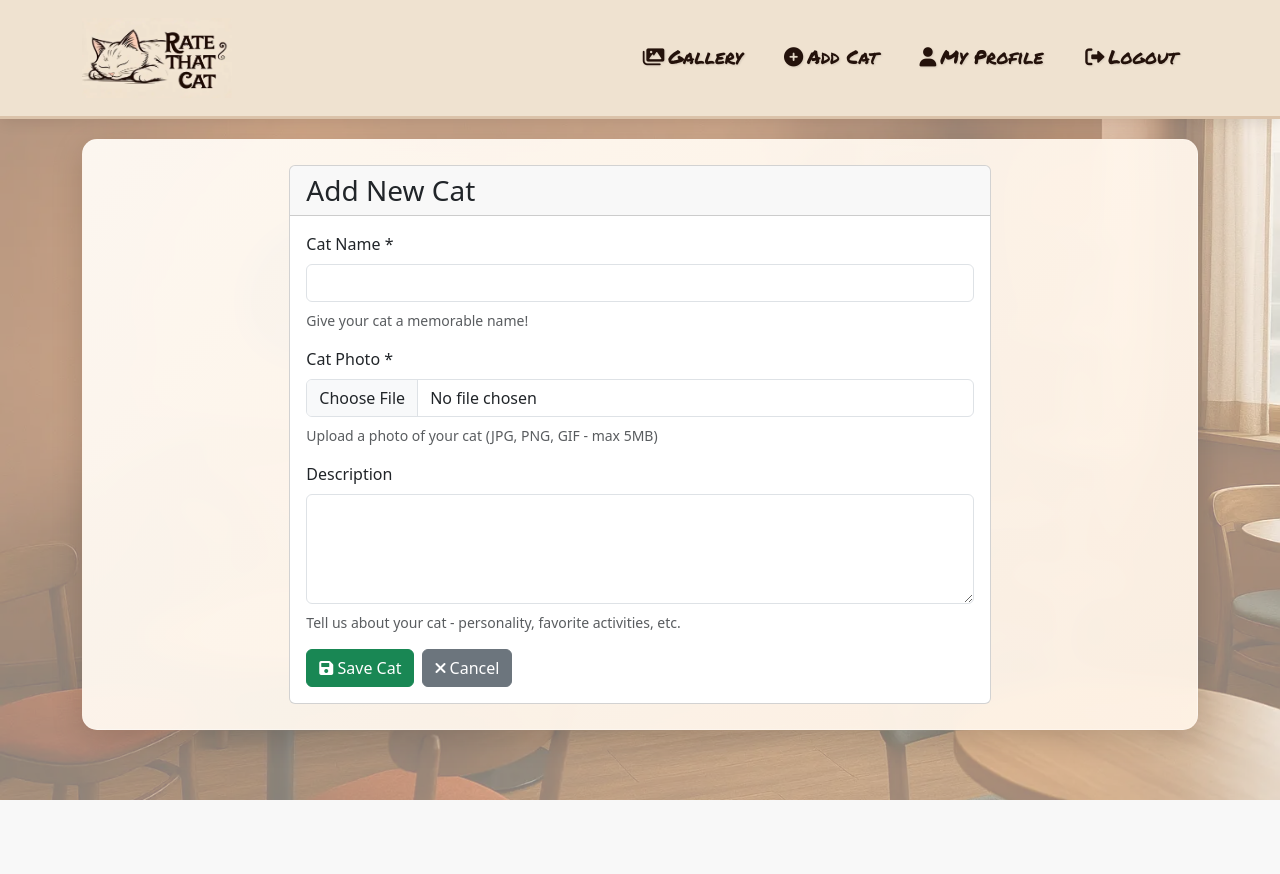
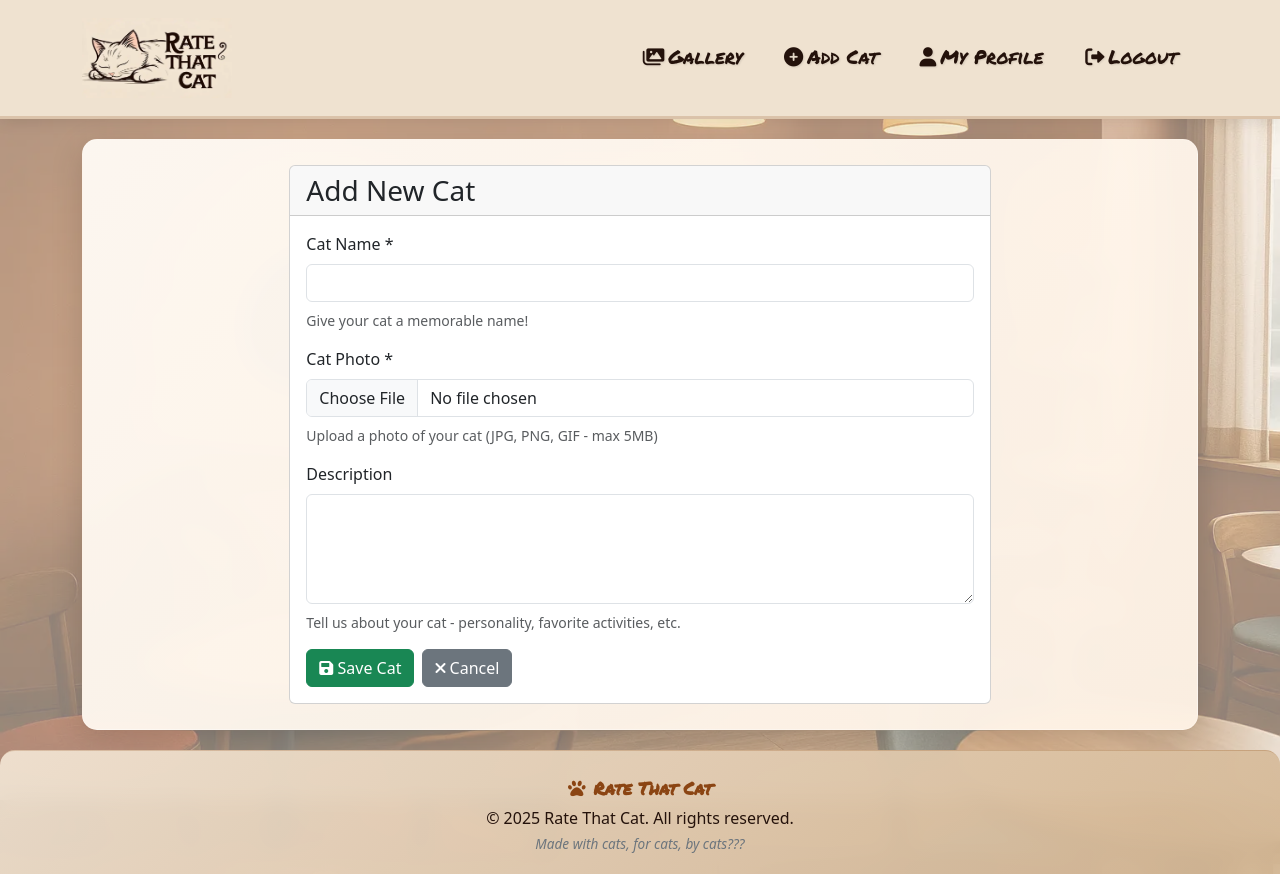
Before and after one commit to eganmc/Rate-That-Cat, a Django app: page /cat/new/ in a window 1280 px wide. Before the commit the page ends 800 px from the top, so only its background shows below. Run offline with Django 5.2, Linux system fonts and the light colour scheme; the visitor is signed in with stand-in values (Sample User, id 1); some web fonts are replaced.

Commit message:
added footer and associated styles

```diff
--- a/cats/templates/cats/base.html
+++ b/cats/templates/cats/base.html
@@ -27,7 +27,7 @@
     <!-- Custom CSS -->
     <link href="{% static 'css/style.css' %}" rel="stylesheet">
 </head>
-<body>
+<body class="d-flex flex-column">
     <!-- Main Navigation Bar -->
     <nav class="navbar navbar-expand-lg navbar-dark navbar-brown">
         <div class="container">
@@ -75,6 +75,7 @@
     </nav>
 
     <!-- Main Content Container -->
+    <main class="flex-grow-1">
         <div class="container">
             <div class="main-container">
                 <!-- Flash Messages Display -->
@@ -91,6 +92,26 @@
                 {% block content %}{% endblock %}
             </div>
         </div>
+    </main>
+
+    <!-- Footer -->
+    <footer class="footer">
+        <div class="container">
+            <div class="row">
+                <div class="col-12 text-center">
+                    <p class="mb-1 pmark">
+                        <i class="fas fa-paw me-2"></i>Rate That Cat
+                    </p>
+                    <p class="mb-1">
+                        &copy; {% now "Y" %} Rate That Cat. All rights reserved.
+                    </p>
+                    <p class="footer-tagline">
+                        Made with cats, for cats, by cats???
+                    </p>
+                </div>
+            </div>
+        </div>
+    </footer>
 
     <!-- Bootstrap JavaScript -->
     <script src="https://cdn.jsdelivr.net/npm/bootstrap@5.3.0/dist/js/bootstrap.bundle.min.js"></script>
--- a/static/css/style.css
+++ b/static/css/style.css
@@ -1,3 +1,7 @@
+html, body {
+    height: 100%;
+}
+
 body {
     background-image: url('../images/cat-background.webp');
     background-size: cover;
@@ -5,6 +9,8 @@
     background-repeat: no-repeat;
     background-attachment: fixed;
     min-height: 100vh;
+    display: flex;
+    flex-direction: column;
 }
 
 .chewy {
@@ -41,6 +47,7 @@
     border-radius: 15px;
     padding: 25px;
     margin-top: 20px;
+    margin-bottom: 20px;
     box-shadow: 0 8px 32px rgba(0, 0, 0, 0.15);
     backdrop-filter: blur(10px);
     border: 1px solid rgba(255, 255, 255, 0.2);
@@ -362,3 +369,45 @@
         height: 450px;
     }
 }
+
+/* Footer Styles */
+.footer {
+    background: linear-gradient(135deg, rgba(241, 227, 210, 0.95), rgba(212, 184, 150, 0.95));
+    padding: 1.5rem 0 1rem;
+    border-radius: 15px 15px 0 0;
+    backdrop-filter: blur(10px);
+    border-top: 1px solid rgba(139, 69, 19, 0.2);
+    margin-top: auto; /* This pushes the footer to the bottom */
+}
+
+.footer p {
+    color: #24120b;
+    margin-bottom: 0.25rem;
+}
+
+.footer .pmark {
+    font-size: 1.1rem;
+    font-weight: bold;
+    color: #8B4513;
+}
+
+.footer-tagline {
+    font-size: 0.85rem;
+    color: #6C757D !important;
+    font-style: italic;
+}
+
+/* Responsive footer adjustments */
+@media (max-width: 767px) {
+    .footer {
+        padding: 1rem 0 0.75rem;
+    }
+
+    .footer .pmark {
+        font-size: 1rem;
+    }
+
+    .footer-tagline {
+        font-size: 0.8rem;
+    }
+}
```
Lines whose indentation alone changed are shown as unchanged.
